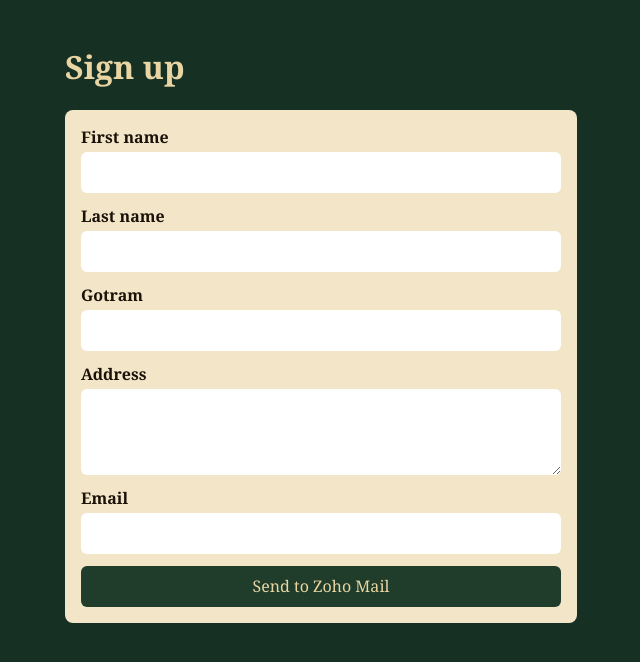
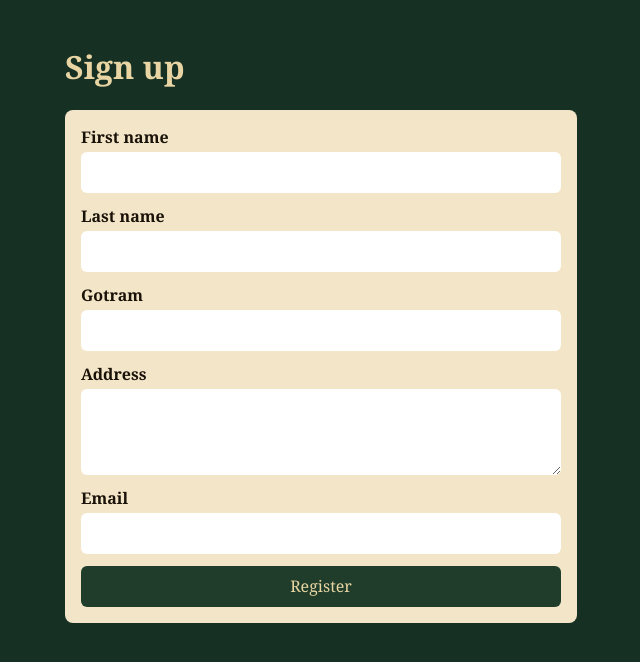
Before and after one commit to GayathriMatha/babusatsangsociety, a plain HTML site: page signup/index.html in a window 1280 px wide. Shown: the whole page, without its empty margins (319-959 px from the left). Drawn offline with Linux system fonts and the light colour scheme.

Commit message:
Label the signup button Register.
Co-authored-by: Cursor <cursoragent@cursor.com>

```diff
--- a/signup/index.html
+++ b/signup/index.html
@@ -79,7 +79,7 @@
           Email
           <input name="email" type="email" autocomplete="email" required />
         </label>
-        <button type="submit">Send to Zoho Mail</button>
+        <button type="submit">Register</button>
       </form>
     </main>
   </body>
```
